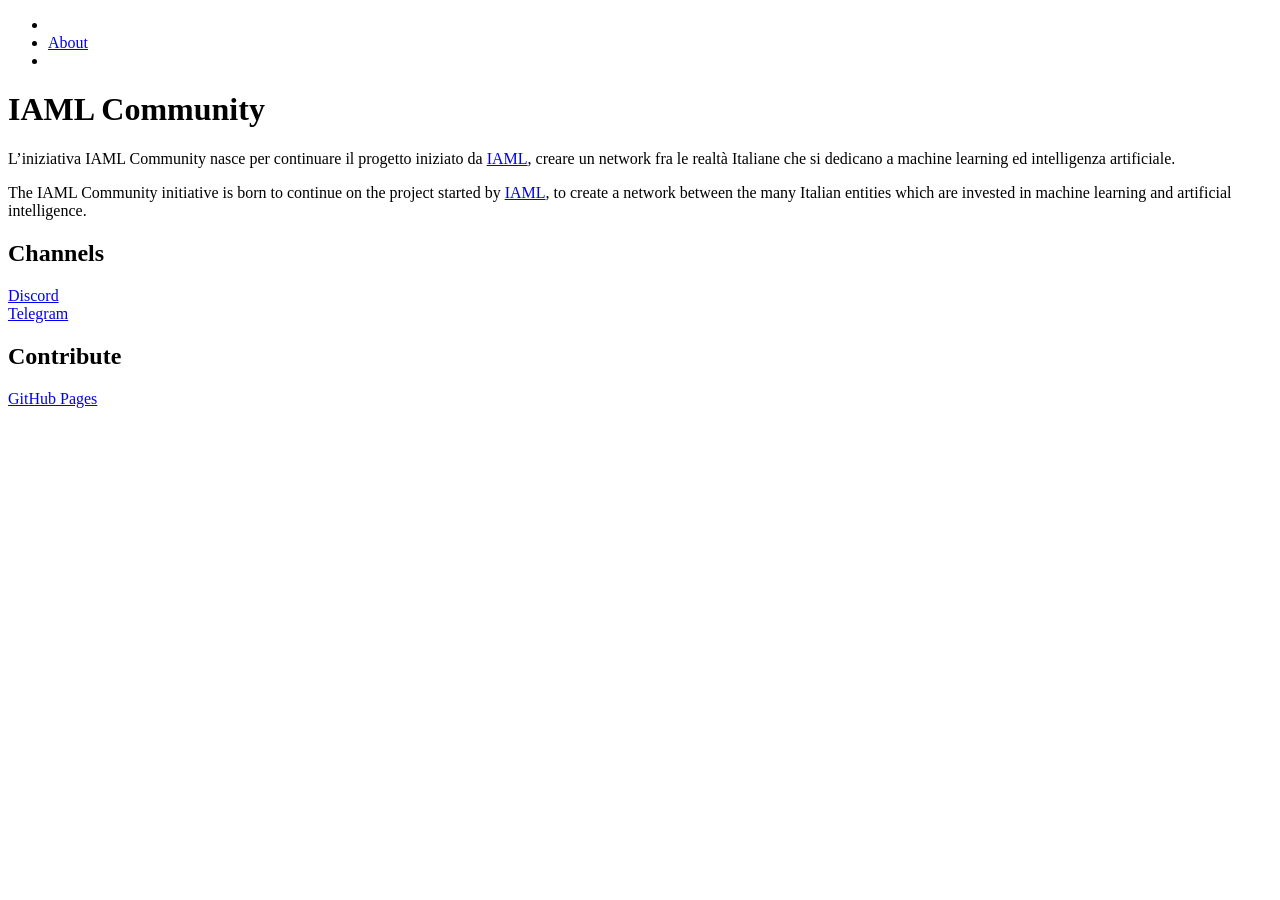
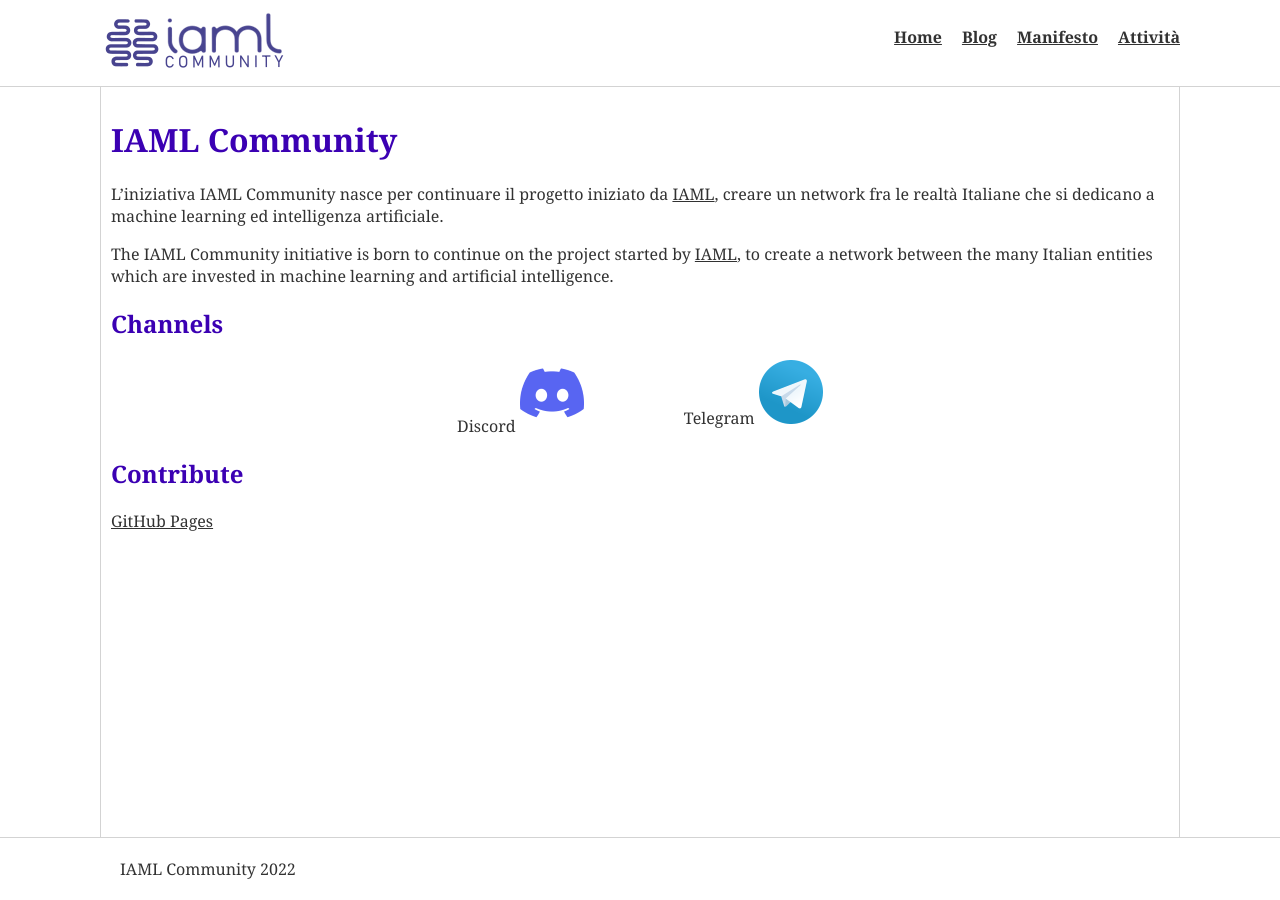
Before and after one commit to iaml-it/community.iaml.it, a Jekyll site: the page built from index.md, in a window 1280 px wide. Built offline with Jekyll 4.4.1, drawn with Linux system fonts in a browser that asks for light colours.

Commit message:
first draft

```diff
--- a/404.html
+++ b/404.html
@@ -1,6 +1,6 @@
 ---
 permalink: /404.html
-layout: default
+layout: page
 ---
 
 <style type="text/css" media="screen">
--- /dev/null
+++ b/_includes/footer.html
@@ -0,0 +1,3 @@
+<div id="main-footer">
+  IAML Community 2022
+</div>
--- /dev/null
+++ b/_includes/header.html
@@ -0,0 +1,7 @@
+<div id="header-logo">
+  <img src="/static/img/IAML_community_logo2.png" />
+</div>
+
+<div id="header-menu">
+  {% include main-menu.html %}
+</div>
--- /dev/null
+++ b/_includes/main-menu.html
@@ -0,0 +1,8 @@
+
+
+<ul id="page-menu">
+  <li><a href="https://community.iaml.it/">Home</a></li>
+  <li><a href="https://blog.iaml.it/">Blog</a></li>
+  <li><a href="https://manifesto.iaml.it/">Manifesto</a></li>
+  <li><a href="https://community.iaml.it/attivita/">Attività</a></li>
+<ul>
--- a/_includes/pages-menu.html
+++ /dev/null
@@ -1,5 +0,0 @@
-<ul id="main-menu">
-{% for page in site.pages %}
-  <li><a href="{{page.url}}">{{page.title}}</a></li>
-{% endfor %}
-<ul>
--- a/_layouts/page.html
+++ b/_layouts/page.html
@@ -6,12 +6,18 @@
   </head>
   <body>
     <div id="page-container">
-      <div id="menu-container">
-        {% include pages-menu.html %}
+
+      <div id="header-container">
+        {% include header.html %}
       </div>
 
       <div id="content-container">
         {{content}}
       </div>
+
+      <div id="footer-container">
+        {% include footer.html %}
+      </div>
+
   </body>
 </html>
--- a/index.md
+++ b/index.md
@@ -1,21 +1,37 @@
 ---
-# Feel free to add content and custom Front Matter to this file.
-# To modify the layout, see https://jekyllrb.com/docs/themes/#overriding-theme-defaults
-
+title: IAML Community
 ---
 
 
 # IAML Community
 
-L'iniziativa IAML Community nasce per continuare il progetto iniziato da [IAML](/old/index.html), creare un network fra le realtà Italiane che si dedicano a machine learning ed intelligenza artificiale.
+L'iniziativa IAML Community nasce per continuare il progetto iniziato da [IAML](https://history.iaml.it/), creare un network fra le realtà Italiane che si dedicano a machine learning ed intelligenza artificiale.
 
-The IAML Community initiative is born to continue on the project started by [IAML](/old/index.html), to create a network between the many Italian entities which are invested in machine learning and artificial intelligence.
+The IAML Community initiative is born to continue on the project started by [IAML](https://history.iaml.it/), to create a network between the many Italian entities which are invested in machine learning and artificial intelligence.
 
 ## Channels
 
-[Discord](https://discord.gg/jcnytWM4Vk)
-[Telegram](https://t.me/iaml_community)
+<div id="logo-box">
+  <div class="logo-box-item">
+    <div>
+      Discord
+      <a href="https://discord.gg/jcnytWM4Vk">
+        <img src="/static/img/discord-icon-64.png" alt="Join Discord"/>
+      </a>
+    </div>
+  </div>
+  <div class="logo-box-spacer"></div>
+  <div class="logo-box-item">
+    <div>
+    Telegram
+    <a href="https://t.me/iaml_community">
+      <img src="/static/img/telegram-icon-64.png" alt="Join Discord"/>
+    </a>
+    </div>
+  </div>
+</div>
+
 
 ## Contribute
 
-[GitHub Pages](https://github.com/iaml-community/iaml-community.github.io)
+[GitHub Pages](https://github.com/iaml-it/community.iaml.it)
--- a/static/main.css
+++ b/static/main.css
@@ -1,12 +1,99 @@
-
-#page-container{
-
+* {
+  font-family: Cambria, Cochin, Georgia, Times, 'Times New Roman', serif;
+  color: rgb(50, 50, 50);
 }
 
-#menu-container{
+html, body{
+  height: 100%;
+}
 
+h1, h2, h3, h4, h5, h6, h7{
+  color: #3b00b3;
+}
+
+body, #page-container {
+  margin: 0;
+  display: flex;
+  flex-direction: column;
+  min-height: 100%;
+  height: 100%;
+}
+
+/* layout page.html */
+
+#header-container{
+  display: flex;
+  flex-direction: row;
+  border-bottom: 1px solid lightgray;
+  margin: 0px;
+  padding: 10px 100px 10px 100px;
 }
 
 #content-container{
+  margin: 0px 100px 0px 100px;
+  border-left: 1px solid lightgray;
+  border-right: 1px solid lightgray;
+  padding: 10px;
+  flex-grow: 1;
+}
 
+#footer-container{
+  padding:  20px 120px 20px 120px;
+  border-top: 1px lightgray solid;
 }
+
+/* include maibn-menu.html */
+
+#header-menu{
+  display: flex;
+  flex-direction: row;
+  flex-grow: 2;
+}
+
+#page-menu{
+  display: flex;
+  flex-direction: row;
+  justify-content: right;
+  flex-grow: 1;
+}
+
+#page-menu ul{
+  margin: 0;
+  padding:0;
+}
+
+#page-menu li{
+  display: flex;
+  margin: 0px;
+  padding: 0px;
+  justify-content: flex-end;
+}
+
+#page-menu a{
+  padding-left: 20px;
+  font-weight: bold;
+  font-size: 20;
+}
+
+/*HOME*/
+
+#logo-box{
+  display: flex;
+  flex-direction: row;
+  justify-content: center;
+  flex-grow: 1;
+}
+
+
+#logo-box .logo-box-spacer{
+  width: 100px;
+}
+
+#logo-box .logo-box-item{
+  display: flex;
+  justify-content: center;
+}
+
+#logo-box .logo-box-item img{
+  size: 100px;
+}
```
Also changed, not shown: static/img/IAML_community_logo1.png (added), static/img/IAML_community_logo2.png (added), static/img/discord-icon-32.png (added), static/img/discord-icon-64.png (added), static/img/discord-icon.png (added), static/img/telegram-icon-32.png (added), static/img/telegram-icon-64.png (added), static/img/telegram-icon.png (added), static/main.js (line endings or trailing spaces).
